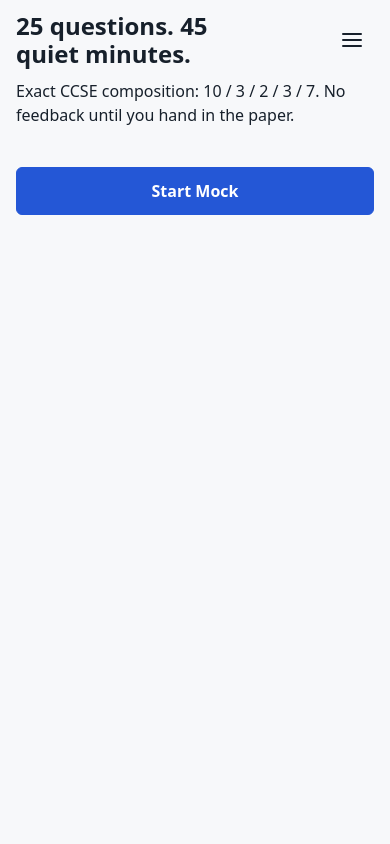
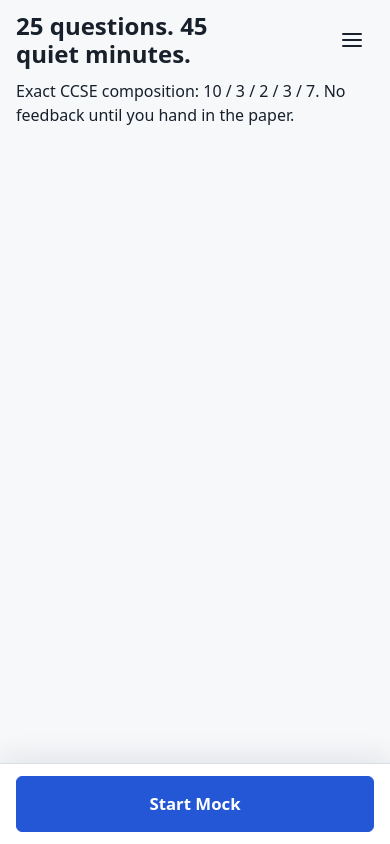
Before and after one commit to IFAKA/ccse-prep, a Next.js app: page /mock in a window 390 px wide. Built offline with nearby package versions, Linux system fonts and the light colour scheme.

Commit message:
fix: dock mobile primary actions

```diff
--- a/src/app/native-first-ui/components.css
+++ b/src/app/native-first-ui/components.css
@@ -38,7 +38,7 @@
   .nf-alert[data-tone="danger"] { border-color: color-mix(in srgb, var(--nf-color-danger) 40%, var(--nf-color-border)); background: color-mix(in srgb, var(--nf-color-danger) 10%, var(--nf-color-surface)); }
   .nf-form { display: grid; gap: var(--nf-space-5); max-width: 48rem; }
   .nf-choice-list { display: grid; gap: var(--nf-space-2); margin-block-start: var(--nf-space-3); }
-  .nf-choice-list > label { display: flex; align-items: center; gap: var(--nf-space-3); min-block-size: 3.5rem; padding: var(--nf-space-3) var(--nf-space-4); border: var(--nf-border-width) solid var(--nf-color-border); border-radius: var(--nf-radius-md); background: var(--nf-color-surface); font-weight: 500; cursor: pointer; transition: border-color 160ms ease-out, background-color 160ms ease-out, box-shadow 160ms ease-out; }
+  .nf-choice-list > label { display: flex; align-items: center; gap: var(--nf-space-3); min-block-size: 4rem; padding: var(--nf-space-3) var(--nf-space-4); border: var(--nf-border-width) solid var(--nf-color-border); border-radius: var(--nf-radius-md); background: var(--nf-color-surface); font-weight: 500; cursor: pointer; touch-action: manipulation; transition: border-color 160ms ease-out, background-color 160ms ease-out, box-shadow 160ms ease-out; }
   .nf-choice-list > label:hover { border-color: var(--nf-color-accent); background: color-mix(in srgb, var(--nf-color-accent) 6%, var(--nf-color-surface)); }
   .nf-choice-list > label:has(input:checked) { border-color: var(--nf-color-accent); background: color-mix(in srgb, var(--nf-color-accent) 12%, var(--nf-color-surface)); box-shadow: var(--nf-shadow-sm); }
   .nf-choice-list > label:has(input:focus-visible) { outline: 2px solid var(--nf-color-accent); outline-offset: 3px; }
--- a/src/app/native-first-ui/patterns.css
+++ b/src/app/native-first-ui/patterns.css
@@ -7,6 +7,8 @@
   .nf-cluster { display: flex; flex-wrap: wrap; align-items: center; gap: var(--nf-space-3); }
   .nf-grid { display: grid; align-items: start; gap: var(--nf-space-4); grid-template-columns: repeat(auto-fit, minmax(min(100%, 19rem), 1fr)); }
   .nf-mobile-actions { position: sticky; inset-block-end: 0; z-index: 10; display: flex; flex-wrap: wrap; justify-content: stretch; gap: var(--nf-space-3); margin-block-start: var(--nf-space-6); padding-block: var(--nf-space-3) max(var(--nf-space-3), env(safe-area-inset-bottom)); padding-inline: max(var(--nf-space-4), env(safe-area-inset-left)) max(var(--nf-space-4), env(safe-area-inset-right)); border-block-start: var(--nf-border-width) solid var(--nf-color-border); background: color-mix(in srgb, var(--nf-color-surface) 94%, transparent); box-shadow: 0 -8px 24px rgb(15 23 42 / 0.08); }
+  .nf-viewport-actions { position: fixed; inset-block-end: 0; inset-inline: 0; margin: 0; }
+  .nf-page:has(.nf-viewport-actions) { padding-block-end: calc(7rem + env(safe-area-inset-bottom)); }
   .nf-mobile-actions > :is(a, button) { flex: 1 1 auto; inline-size: 100%; }
   .nf-page-header { display: grid; gap: var(--nf-space-3); padding-block: var(--nf-space-3) var(--nf-space-6); }
   .nf-topbar { display: flex; flex-wrap: nowrap; align-items: center; justify-content: space-between; gap: var(--nf-space-3); }
@@ -26,6 +28,6 @@
   .nf-sr-only { position: absolute; width: 1px; height: 1px; padding: 0; margin: -1px; overflow: hidden; clip: rect(0, 0, 0, 0); white-space: nowrap; border: 0; }
   .nf-skip-link { position: absolute; inset-block-start: var(--nf-space-3); inset-inline-start: var(--nf-space-3); z-index: 20; transform: translateY(-200%); }
   .nf-skip-link:focus-visible { transform: translateY(0); }
-  @media (min-width: 56rem) { .nf-mobile-actions { position: static; justify-content: flex-end; margin-block-start: var(--nf-space-8); padding: 0; border-block-start: 0; background: transparent; box-shadow: none; } .nf-mobile-actions > :is(a, button) { flex: 0 0 auto; inline-size: auto; } .nf-sidebar { grid-template-columns: minmax(12rem, 16rem) minmax(0, 1fr); } .nf-sidebar > nav .nf-navigation { flex-direction: column; } .nf-sidebar > nav .nf-navigation button { width: 100%; } }
+  @media (min-width: 56rem) { .nf-mobile-actions { position: static; justify-content: flex-end; margin-block-start: var(--nf-space-8); padding: 0; border-block-start: 0; background: transparent; box-shadow: none; } .nf-viewport-actions { position: static; inset: auto; margin-block-start: var(--nf-space-8); } .nf-page:has(.nf-viewport-actions) { padding-block-end: 0; } .nf-mobile-actions > :is(a, button) { flex: 0 0 auto; inline-size: auto; } .nf-sidebar { grid-template-columns: minmax(12rem, 16rem) minmax(0, 1fr); } .nf-sidebar > nav .nf-navigation { flex-direction: column; } .nf-sidebar > nav .nf-navigation button { width: 100%; } }
   @media (max-width: 55.99rem) { .nf-sidebar { padding-block-start: var(--nf-space-4); } .nf-sidebar > nav { position: static; } .nf-sidebar > nav .nf-navigation { display: flex; overflow-x: auto; padding-block-end: var(--nf-space-1); } .nf-sidebar > nav .nf-navigation button { width: auto; flex: 0 0 auto; white-space: nowrap; } }
 }
--- a/src/components/MockView.tsx
+++ b/src/components/MockView.tsx
@@ -74,14 +74,18 @@ export default function MockView({ state, update }: { state: AppState; update: (
         {Object.entries(result.taskBreakdown).map(([task, value]) => <div key={task}><dt>Task {task}</dt><dd><strong>{value.correct}/{value.total}</strong></dd></div>)}
       </dl>
       <section className="nf-section" aria-labelledby="mock-mistakes"><h2 id="mock-mistakes">Mistakes</h2>{result.mistakes.length ? <ul>{result.mistakes.map((id) => <li key={id}>Question {id}</li>)}</ul> : <p>No mistakes.</p>}</section>
-      <button className="nf-button-primary" type="button" onClick={start}>New Mock</button>
+      <footer className="nf-mobile-actions nf-viewport-actions">
+        <button className="nf-button-primary nf-action-button" type="button" onClick={start}>New Mock</button>
+      </footer>
     </section>;
   }
 
   if (!active) {
     return <section className="nf-stack">
       <PageHeader title="25 questions. 45 quiet minutes." description="Exact CCSE composition: 10 / 3 / 2 / 3 / 7. No feedback until you hand in the paper." />
-      <button className="nf-button-primary" type="button" onClick={start}>Start Mock</button>
+      <footer className="nf-mobile-actions nf-viewport-actions">
+        <button className="nf-button-primary nf-action-button" type="button" onClick={start}>Start Mock</button>
+      </footer>
     </section>;
   }
 
@@ -91,6 +95,6 @@ export default function MockView({ state, update }: { state: AppState; update: (
   return <section className="nf-stack">
     <header><h2>Mock · {index + 1}/25</h2><p><strong aria-label="Time remaining">{Math.floor(remaining / 60000)}:{String(Math.floor(remaining / 1000) % 60).padStart(2, "0")}</strong></p></header>
     <section className="nf-section"><p>Task {question.task}</p><fieldset className="nf-field"><legend>{question.question}</legend><div className="nf-choice-list">{optionKeys.map((answer) => <label key={answer}><input type="radio" name={`mock-question-${question.id}`} value={answer} checked={answers[question.id] === answer} onChange={() => setAnswers({ ...answers, [question.id]: answer })} /><span>{question.options[answer]}</span></label>)}</div></fieldset></section>
-    <footer className="study-actions nf-cluster"><button className="nf-button" type="button" disabled={!index} onClick={() => setIndex(index - 1)}>Back</button>{index === 24 ? <button className="nf-button-primary nf-action-button" type="button" onClick={() => void finish()}>Hand In</button> : <button className="nf-button-primary nf-action-button" type="button" onClick={() => setIndex(index + 1)}>Next</button>}</footer>
+    <footer className="study-actions nf-mobile-actions nf-viewport-actions nf-cluster"><button className="nf-button" type="button" disabled={!index} onClick={() => setIndex(index - 1)}>Back</button>{index === 24 ? <button className="nf-button-primary nf-action-button" type="button" onClick={() => void finish()}>Hand In</button> : <button className="nf-button-primary nf-action-button" type="button" onClick={() => setIndex(index + 1)}>Next</button>}</footer>
   </section>;
 }
--- a/src/components/StudyView.tsx
+++ b/src/components/StudyView.tsx
@@ -257,7 +257,7 @@ export default function StudyView({
         )}
       </section>
 
-      <footer className="study-actions nf-mobile-actions">
+      <footer className="study-actions nf-mobile-actions nf-viewport-actions">
           <button className="nf-button-primary nf-action-button"
             type="button"
             onClick={submitted ? next : submit}
```
